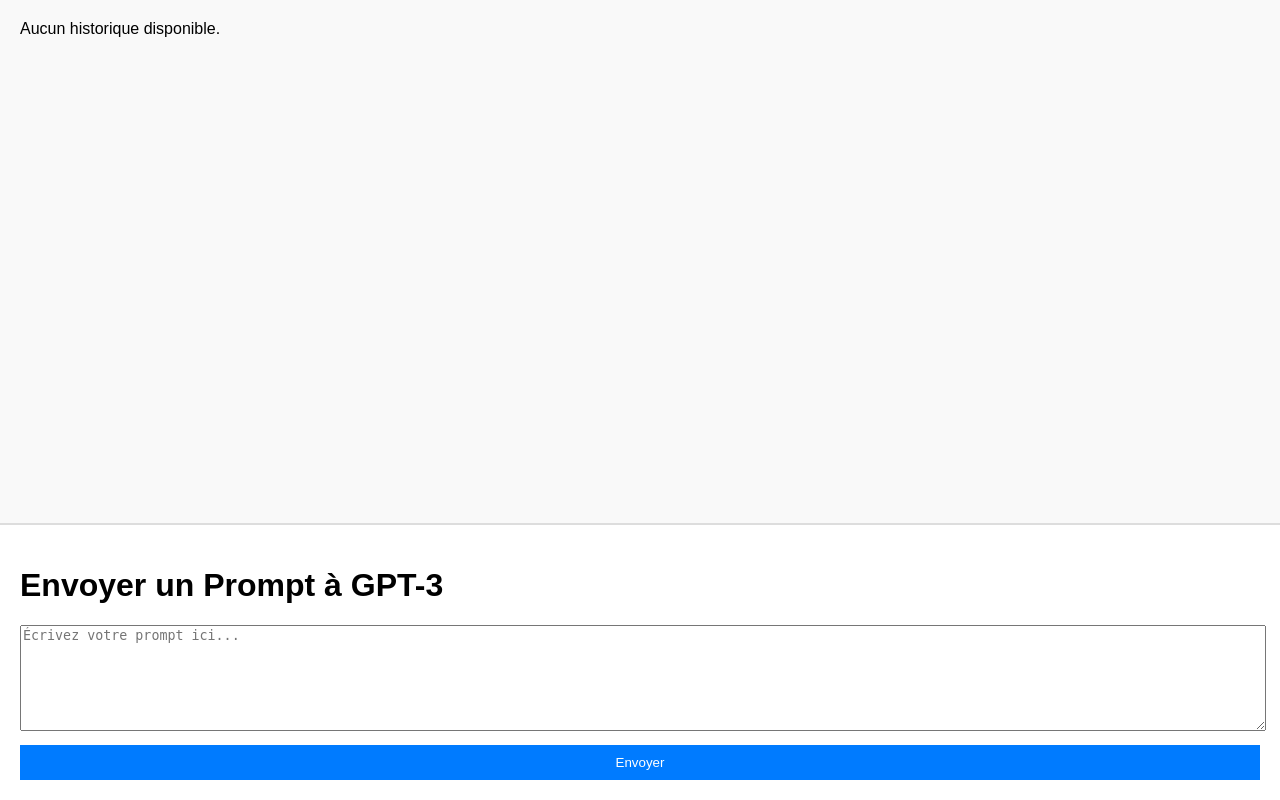
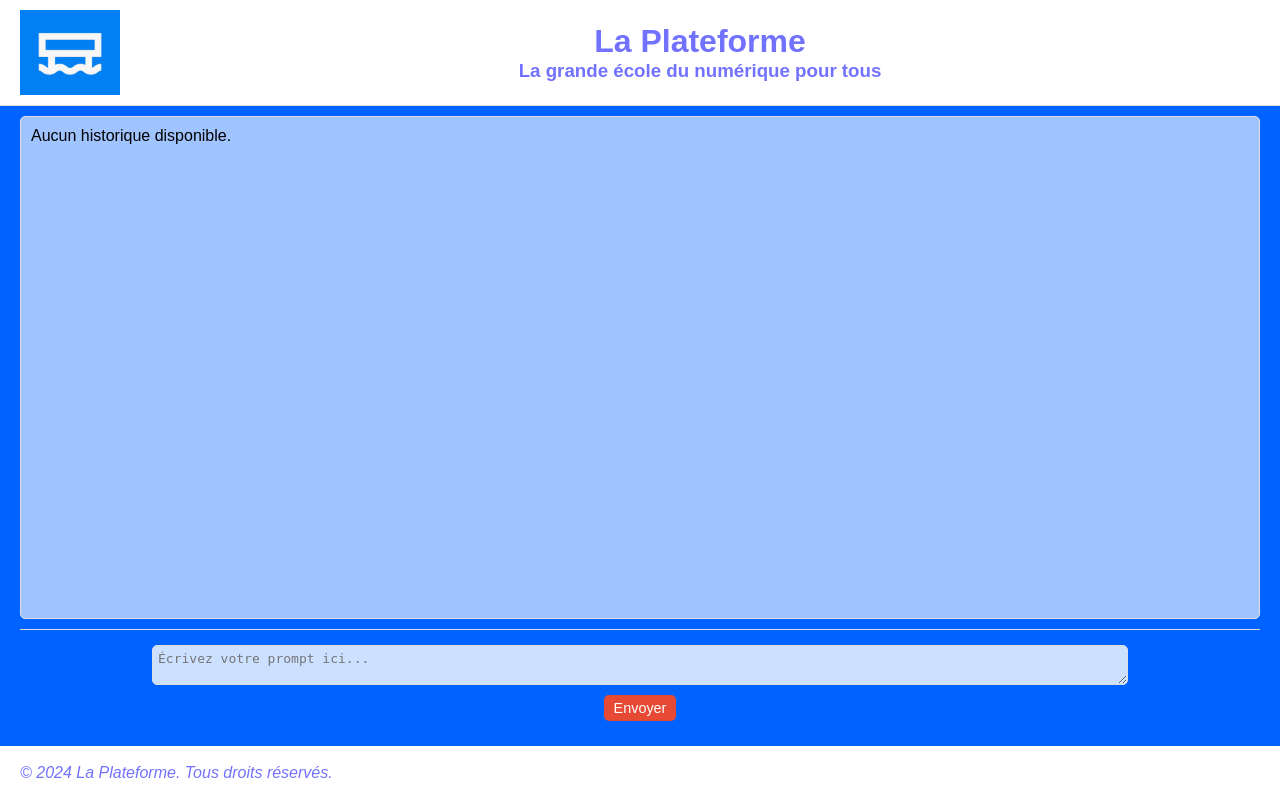
Before and after one commit to AurelPap/chatbot_LaPlateforme, a Flask app: page / in a window 1280 px wide. Run offline with Flask 3, Linux system fonts and the light colour scheme; data that the repository does not hold is empty.

Commit message:
[update] Ajout du fichier CSS

```diff
--- a/app.py
+++ b/app.py
@@ -1,8 +1,6 @@
 from flask import Flask, request, jsonify, render_template
 import openai
 from openai import OpenAI
-import threading
-import time
 
 app = Flask(__name__)
 
--- /dev/null
+++ b/static/style.css
@@ -0,0 +1,115 @@
+body {
+    background-color: #0062ff;
+    background-size: cover;
+    background-position: center;
+    background-repeat: no-repeat;
+    font-family: Arial, sans-serif;
+    display: flex;
+    flex-direction: column;
+    margin: 0;
+    padding: 0;
+    height: 100vh;
+    color: #7272ff;
+}
+
+header {
+    display: flex;
+    align-items: center;
+    justify-content: space-between;
+    padding: 10px 20px;
+    border-bottom: 1px solid #ddd;
+    background-color: white;
+    color: #7272ff;
+}
+
+#logo {
+    width: 100px;
+    height: auto;
+    margin-right: 20px;
+}
+
+header > div {
+    display: flex;
+    flex-direction: column;
+    align-items: center;
+    flex: 1;
+}
+
+header h1, header h3 {
+    margin: 0;
+    text-align: center;
+    color: #7272ff;
+}
+
+@media (max-width: 768px) {
+    header {
+        flex-direction: column;
+        text-align: center;
+    }
+    #logo {
+        margin-right: 0;
+        margin-bottom: 10px;
+    }
+}
+
+main {
+    display: flex;
+    flex-direction: column;
+    flex: 1;
+    overflow: hidden;
+    margin: 10px 20px;
+}
+
+#history {
+    flex: 1;
+    overflow-y: auto;
+    padding: 10px;
+    border: 1px solid #ddd;
+    background-color: #a0c4ff;
+    color: black;
+    border-radius: 5px;
+    margin-bottom: 10px;
+}
+
+.input-area {
+    padding: 10px;
+    border-top: 1px solid #ddd;
+    display: flex;
+    flex-direction: column;
+    align-items: center;
+}
+
+textarea {
+    width: 80%;
+    height: 40px; /* Reduced height */
+    margin: 5px 0;
+    padding: 5px; /* Reduced padding */
+    font-size: 1em;
+    border: 1px solid #ddd;
+    border-radius: 5px;
+    box-sizing: border-box;
+    background-color: rgba(255, 255, 255, 0.8);
+}
+
+button {
+    padding: 5px 10px; /* Reduced padding */
+    font-size: 0.9em; /* Reduced font size */
+    background-color: #e74a34;
+    color: white;
+    border: none;
+    cursor: pointer;
+    border-radius: 5px;
+    margin: 5px 0;
+}
+
+button:hover {
+    background-color: #c43b29;
+}
+
+footer {
+    background-color: white;
+    color: #7272ff;
+    text-align: left;
+    padding: 2px 20px;
+    font-style: italic;
+}
--- a/templates/index.html
+++ b/templates/index.html
@@ -4,52 +4,26 @@
     <meta charset="UTF-8">
     <meta name="viewport" content="width=device-width, initial-scale=1.0">
     <title>GPT-3 Prompt Interface</title>
-    <style>
-        body {
-            font-family: Arial, sans-serif;
-            display: flex;
-            flex-direction: column;
-            height: 100vh;
-            margin: 0;
-        }
-        #history {
-            flex: 1;
-            overflow-y: auto;
-            padding: 20px;
-            border-bottom: 1px solid #ddd;
-            background-color: #f9f9f9;
-        }
-        .input-area {
-            padding: 20px;
-            border-top: 1px solid #ddd;
-            background-color: #fff;
-        }
-        textarea {
-            width: 100%;
-            height: 100px;
-            margin-bottom: 10px;
-        }
-        button {
-            display: block;
-            width: 100%;
-            padding: 10px;
-            background-color: #007bff;
-            color: white;
-            border: none;
-            cursor: pointer;
-        }
-        button:hover {
-            background-color: #0056b3;
-        }
-    </style>
+    <link rel="stylesheet" href="/static/style.css">
 </head>
 <body>
-    <div id="history">Aucun historique disponible.</div>
-    <div class="input-area">
-        <h1>Envoyer un Prompt à GPT-3</h1>
-        <textarea id="prompt" placeholder="Écrivez votre prompt ici..." onkeydown="checkForEnter(event)"></textarea><br>
-        <button onclick="sendPrompt()">Envoyer</button>
-    </div>
+    <header>
+        <img src="/static/logo.png" alt="Logo de La Plateforme" id="logo">
+        <div>
+            <h1>La Plateforme</h1>
+            <h3>La grande école du numérique pour tous</h3>
+        </div>
+    </header>
+    <main>
+        <div id="history">Aucun historique disponible.</div>
+        <div class="input-area">
+            <textarea id="prompt" placeholder="Écrivez votre prompt ici..." onkeydown="checkForEnter(event)"></textarea>
+            <button onclick="sendPrompt()">Envoyer</button>
+        </div>
+    </main>
+    <footer>
+        <p>&copy; 2024 La Plateforme. Tous droits réservés.</p>
+    </footer>
 
     <script>
         function checkForEnter(event) {
```
Also changed, not shown: static/fond_ecran.jpg (added), static/fond_ecran_1.jpg (added), static/fond_ecran_2.jpg.webp (added), static/fond_ecran_3.jpg (added), static/logo.png (added), static/logo_ecole.png (added), static/logo_ecole_1.png (added).
